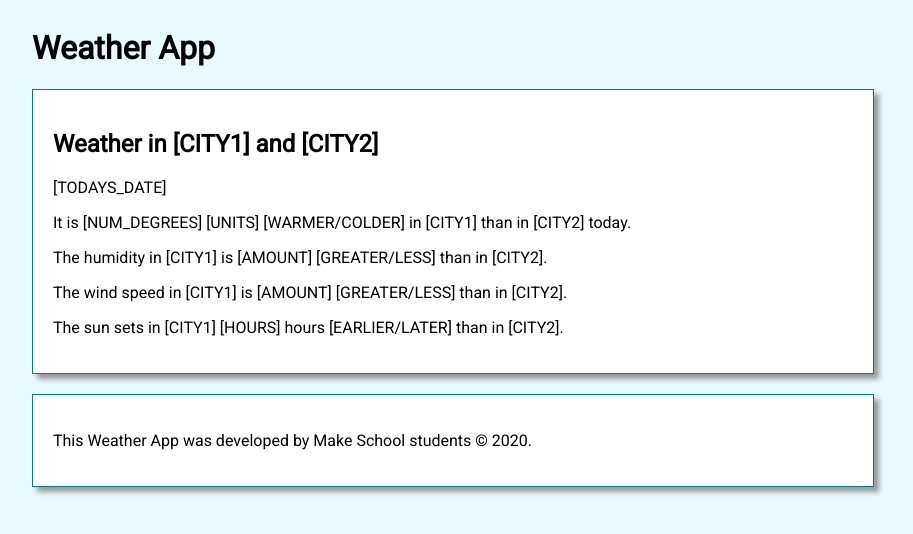
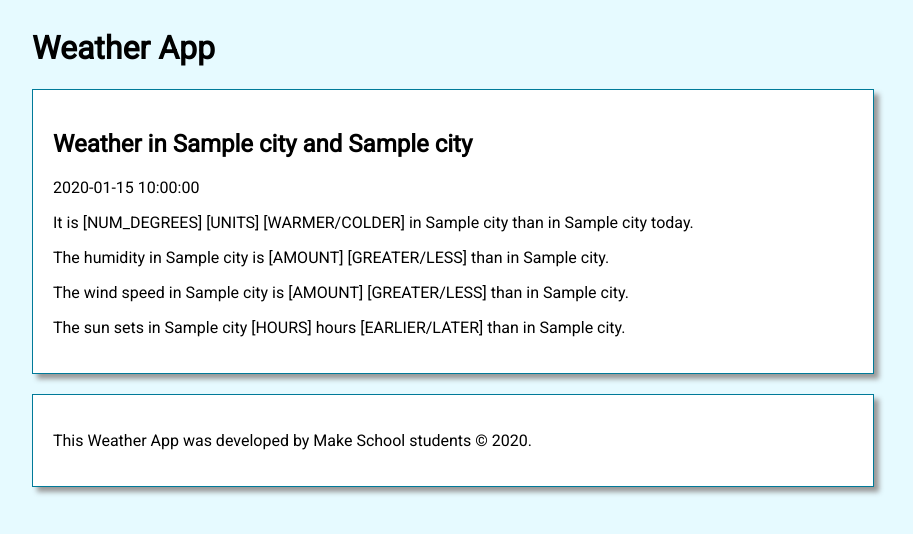
Before and after one commit to euripidean/acs-1710-module4, a Flask app: template templates/comparison_results.html in a window 1280 px wide. Shown: the top 534 px of the page, without its empty margins (208-1121 px from the left). Run offline with Flask 2, Linux system fonts and the light colour scheme; the template is opened without the code that fills it: most values are stand-ins (such as "Sample title", 1, 10 or a date in 2020).

Commit message:
almost finished part 2

```diff
--- a/app.py
+++ b/app.py
@@ -41,22 +41,27 @@ def get_letter_for_units(units):
     """Returns a shorthand letter for the given units."""
     return 'F' if units == 'imperial' else 'C' if units == 'metric' else 'K'
 
+def get_weather_data(city, units):
+    """Function to get weather data"""
+
+    params = {
+    'appid': API_KEY,
+    'q': city,
+    'units': units,
+    }
+
+    result_json = requests.get(API_URL, params=params).json()
+    return result_json
+
+
+
 @app.route('/results', methods=['GET','POST'])
 def results():
     """Displays results for current weather conditions."""
     city = request.args.get('city')
     units = request.args.get('units')
 
-    params = {
-        'appid': API_KEY,
-        'q': city,
-        'units': units,
-    }
-
-    result_json = requests.get(API_URL, params=params).json()
-
-    current_date = datetime.now()
-
+    result_json = get_weather_data(city, units)
 
     context = {
         'date': datetime.now().strftime('%A, %B %d %Y'),
@@ -74,24 +79,52 @@ def results():
     return render_template('results.html', **context)
 
 
-@app.route('/comparison_results')
+
+
+
+@app.route('/comparison_results', methods=['GET', 'POST'])
 def comparison_results():
     """Displays the relative weather for 2 different cities."""
-    # TODO: Use 'request.args' to retrieve the cities & units from the query
-    # parameters.
-    city1 = ''
-    city2 = ''
-    units = ''
 
-    # TODO: Make 2 API calls, one for each city. HINT: You may want to write a
-    # helper function for this!
+    city1 = request.args.get('city1')
+    city2 = request.args.get('city2')
+    units = request.args.get('units')
+
+    city1_results = get_weather_data(city1, units)
+    city2_results = get_weather_data(city2, units)
+
+    temp_diff = ''
+    humid_diff = ''
+    wind_diff = ''
+    sun_diff = ''
 
 
-    # TODO: Pass the information for both cities in the context. Make sure to
-    # pass info for the temperature, humidity, wind speed, and sunset time!
-    # HINT: It may be useful to create 2 new dictionaries, `city1_info` and
-    # `city2_info`, to organize the data.
+
     context = {
+        'date': datetime.now().strftime('%A, %B %d %Y'),
+        'city1_info': {
+            'city': city1_results["name"],
+            'description': city1_results["weather"][0]["description"],
+            'temp': city1_results["main"]["temp"],
+            'humidity': city1_results["main"]["humidity"],
+            'wind_speed': city1_results["wind"]["speed"],
+            'sunrise': datetime.fromtimestamp(city1_results["sys"]["sunrise"]),
+            'sunset': datetime.fromtimestamp(city1_results["sys"]["sunset"]),
+            'units_letter': get_letter_for_units(units),
+            'icon': ICON_URL + city1_results["weather"][0]["icon"] + '@2x.png',
+        },
+        'city2_info': {
+            'city': city2_results["name"],
+            'description': city2_results["weather"][0]["description"],
+            'temp': city2_results["main"]["temp"],
+            'humidity': city2_results["main"]["humidity"],
+            'wind_speed': city2_results["wind"]["speed"],
+            'sunrise': datetime.fromtimestamp(city2_results["sys"]["sunrise"]),
+            'sunset': datetime.fromtimestamp(city2_results["sys"]["sunset"]),
+            'units_letter': get_letter_for_units(units),
+            'icon': ICON_URL + city2_results["weather"][0]["icon"] + '@2x.png',
+
+        }
 
     }
 
--- a/templates/comparison_results.html
+++ b/templates/comparison_results.html
@@ -2,12 +2,8 @@
 {% block content %}
 
 <section class="weather-form">
-    {#
-        TODO: Replace the hard-coded cities and date below with data from the
-        server.
-    #}
-    <h1>Weather in [CITY1] and [CITY2]</h1>
-    <p>[TODAYS_DATE]</p>
+    <h1>Weather in {{city1_info["city"]}} and {{city2_info["city"]}}</h1>
+    <p>{{date}}</p>
 
 
     {#
@@ -15,19 +11,19 @@
         Replace 'F' with the appropriate units.
     #}
     <p>
-        It is [NUM_DEGREES] [UNITS] [WARMER/COLDER] in [CITY1] than in [CITY2] today.
+        It is [NUM_DEGREES] [UNITS] [WARMER/COLDER] in {{city1_info["city"]}} than in {{city2_info["city"]}} today.
     </p>
 
     <p>
-        The humidity in [CITY1] is [AMOUNT] [GREATER/LESS] than in [CITY2].
+        The humidity in {{city1_info["city"]}} is [AMOUNT] [GREATER/LESS] than in {{city2_info["city"]}}.
     </p>
 
     <p>
-        The wind speed in [CITY1] is [AMOUNT] [GREATER/LESS] than in [CITY2].
+        The wind speed in {{city1_info["city"]}} is [AMOUNT] [GREATER/LESS] than in {{city2_info["city"]}}.
     </p>
 
     <p>
-        The sun sets in [CITY1] [HOURS] hours [EARLIER/LATER] than in [CITY2].
+        The sun sets in {{city1_info["city"]}} [HOURS] hours [EARLIER/LATER] than in {{city2_info["city"]}}.
     </p>
 
 </section>
```
